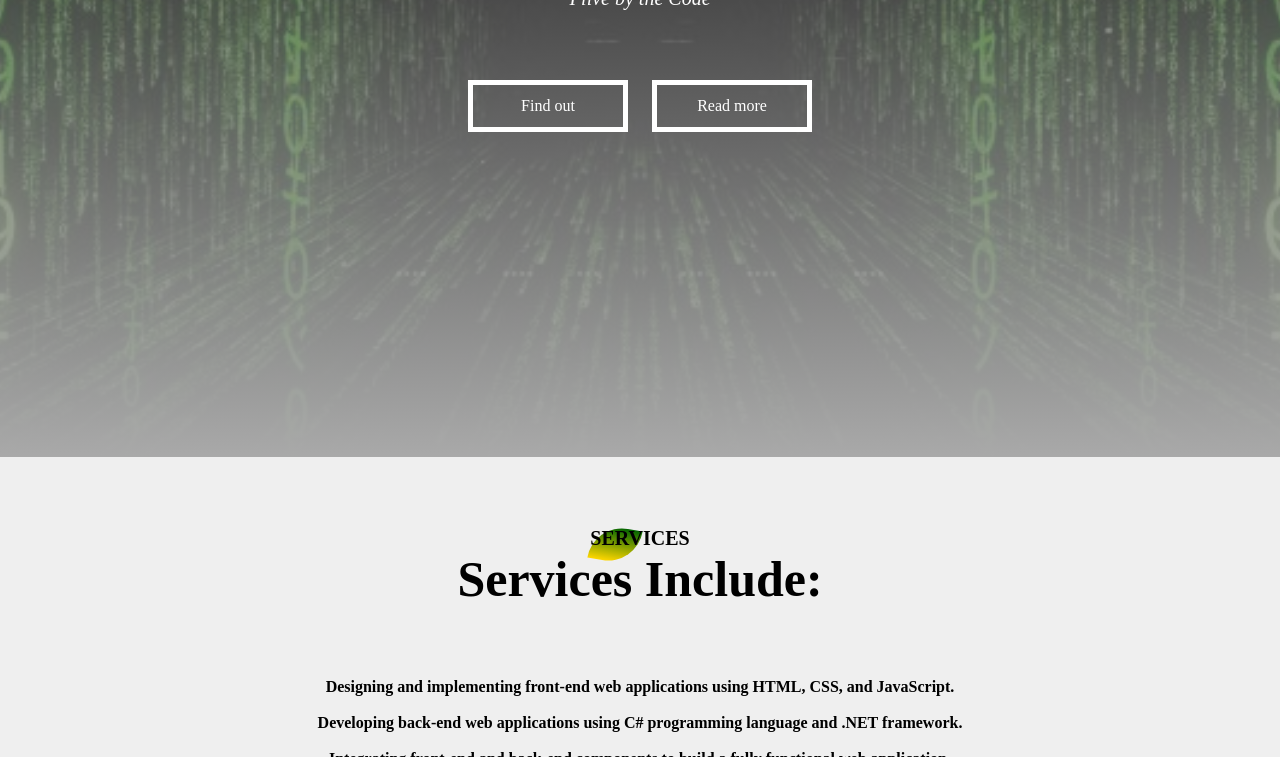
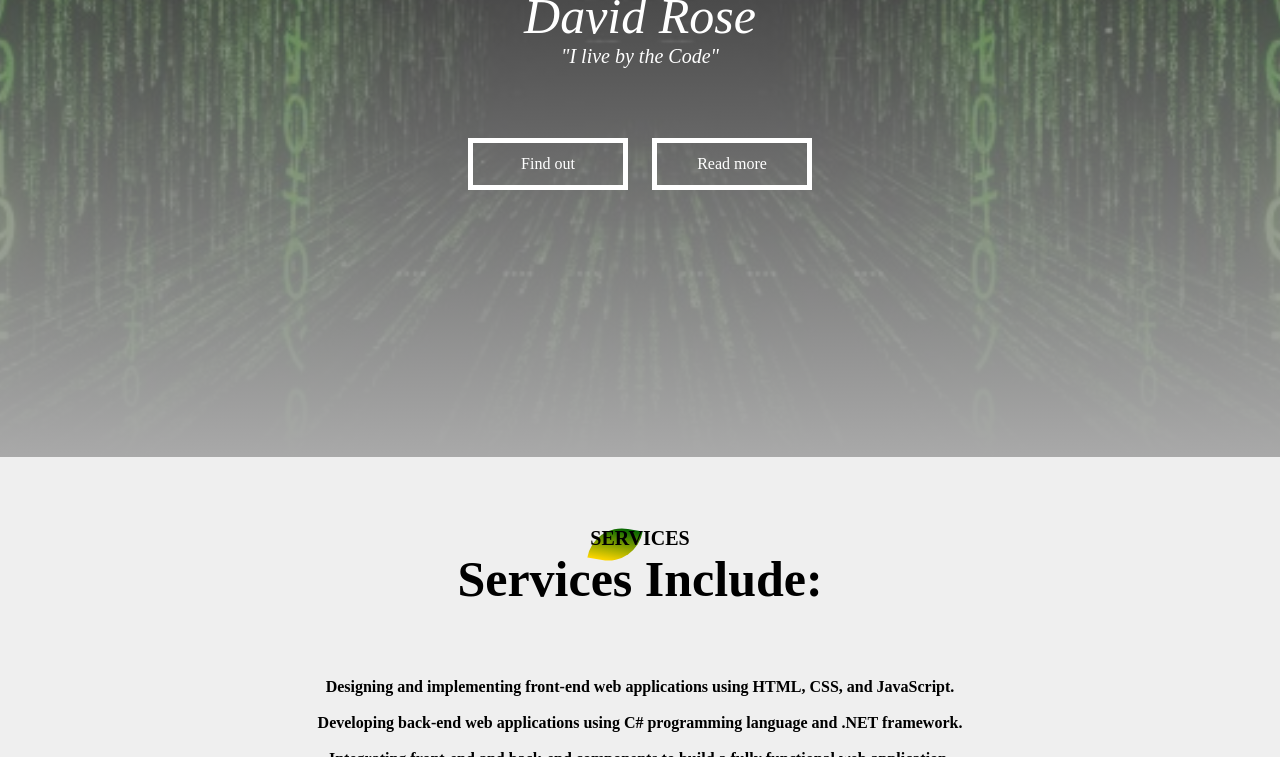
Before and after one commit to DavidRose1989/DavidRose1989.github.io, a plain HTML site: page index.html in a window 1280 px wide. Shown: the part 343-1100 px from the top of the page. Drawn offline with Linux system fonts and the light colour scheme; some packages are replaced by stand-ins of ours; a script that the page names is missing.

Commit message:
final commit

```diff
--- a/index.html
+++ b/index.html
@@ -10,6 +10,7 @@
         <section id="banner">
             <div class="banner-text">
                 <h1>FullStack Developer</h1>
+                <p1>David Rose</p1>
                 <p>"I live by the Code"</p>
                 <div class="banner-btn">
                     <a href="#"><span></span>Find out</a>
--- a/style.css
+++ b/style.css
@@ -22,6 +22,11 @@
 
 .banner-text p{
     font-size: 20px;
+    font-style: italic;
+}
+
+.banner-text p1{
+    font-size: 50px;
     font-style: italic;
 }
 
```
